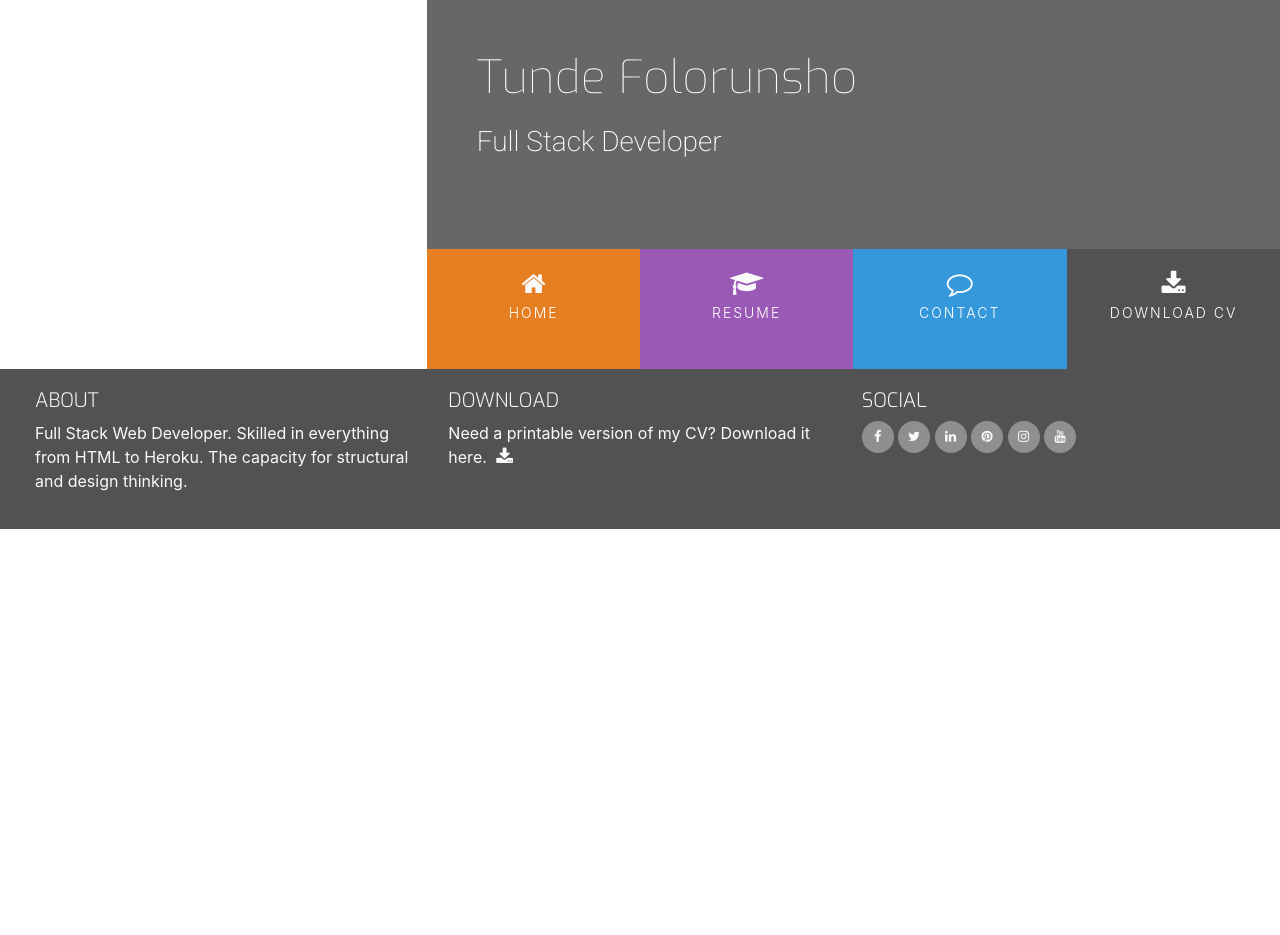
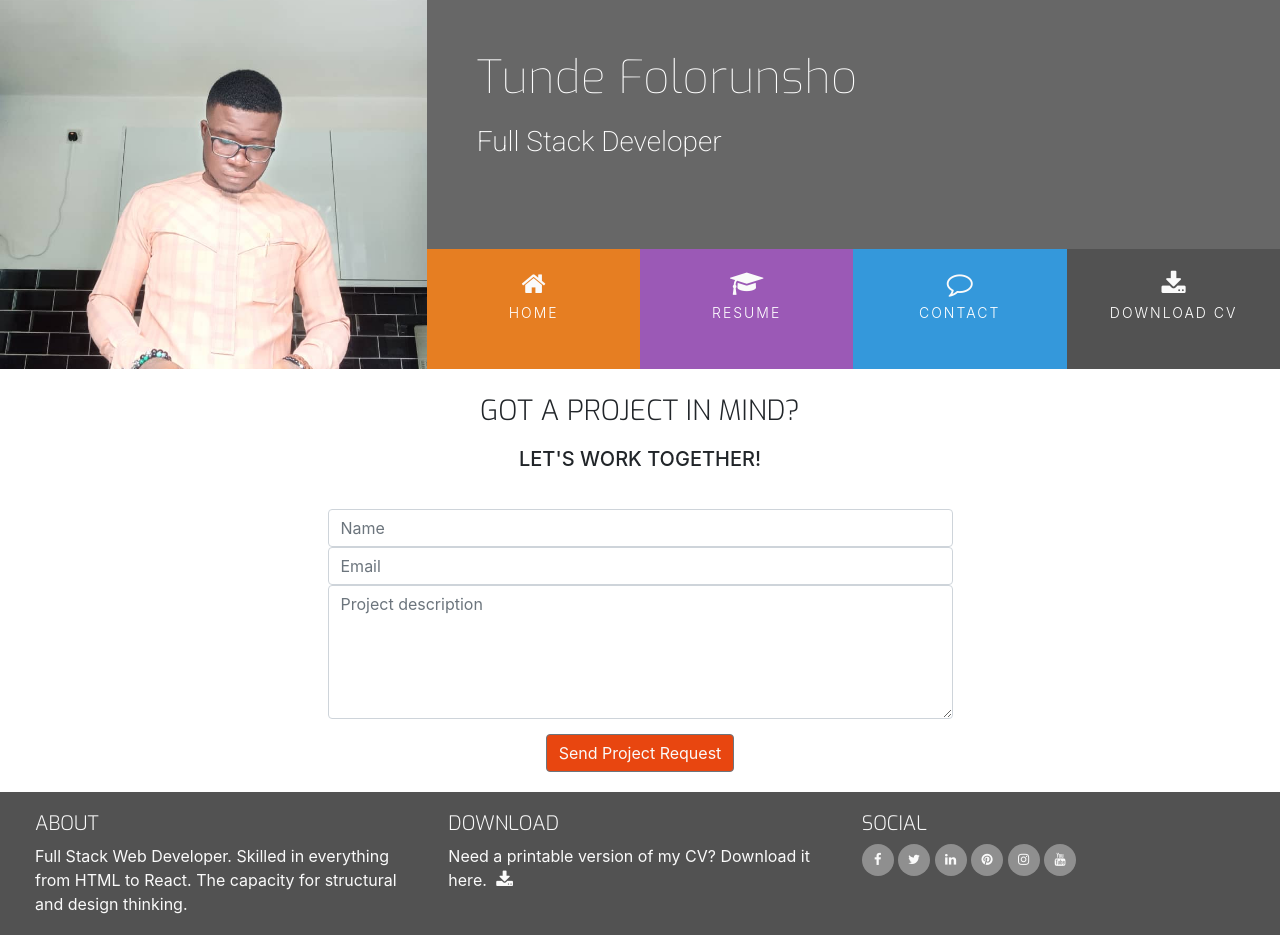
Before and after one commit to Iperfertun/Personal-Resume, a plain HTML site: page contact.html in a window 1280 px wide. Before the commit the page ends 800 px from the top, so only its background shows below. Drawn offline with nearby package versions, Linux system fonts and the light colour scheme.

Commit message:
Create the contact file and the links

```diff
--- a/assets/css/style.css
+++ b/assets/css/style.css
@@ -1,6 +1,6 @@
 @import url('https://fonts.googleapis.com/css?family=Roboto:100,200,300,400,500,600,700|Exo:100,200,300,400,500,600,700');
 
-/*Colors*/
+/*--------------------------------------------Colors*/
 
 .bg-color-name-title {
     background-color: #676767;
@@ -38,7 +38,8 @@
     background-color: #525252;
 }
 
-/*Special paddings*/
+/* ----------------------------------------Special paddings/margins/text */
+
 h1,
 h2,
 h3,
@@ -78,7 +79,7 @@ h4 {
     margin-bottom: 40px;
 }
 
-/*Heading*/
+/*--------------------------------------------Heading*/
 
 header {
     margin: 0;
@@ -89,7 +90,7 @@ header {
 }
 
 .logo {
-    background: url("../images/rosie.jpg");
+    background: url("../images/images-profle.jpeg");
     background-position: center;
     background-repeat: no-repeat;
     background-size: cover;
@@ -164,14 +165,14 @@ header {
     letter-spacing: 2px;
 }
 
-/*Hover.css*/
+/*--------------------------------------------Hover.css*/
 
 .hvr-sweep-to-bottom:before {
     background: rgba(0, 0, 0, 0.2);
     height: 120px;
 }
 
-/* Footer */
+/* ----------------------------------------Footer */
 
 footer {
     background-color: #525252;
@@ -223,7 +224,7 @@ footer {
     padding: 20px;
 }
 
-/* Three Reasons */
+/* ----------------------------------------Three Reasons */
 
 .three-reasons-icon {
     font-size: 26px;
@@ -234,7 +235,7 @@ footer {
     margin-bottom: 15px;
 }
 
-/*Personal Info */
+/* ----------------------------------------Personal Info */
 
 .personal-info-item {
     margin-bottom: 20px;
@@ -269,7 +270,7 @@ footer {
     width: 60%;
 }
 
-/*Skills */
+/* ----------------------------------------Skills */
 
 .progress {
     position: relative;
@@ -290,7 +291,7 @@ footer {
     margin: 40px 20px;
 }
 
-/*Work History */
+/* ----------------------------------------Work History */
 
 .history-heading {
     color: #fafafa;
@@ -338,7 +339,7 @@ footer {
     margin-bottom: 30px;
 }
 
-/*Contact Form */
+/* ----------------------------------------Contact Form */
 
 .contact-heading {
     font-family: "Exo", sans-serif;
@@ -360,7 +361,7 @@ button[type="submit"] {
     background-color: #e84610;
 }
 
-/*Media Queries */
+/* ----------------------------------------Media Queries */
 
 @media(min-width: 992px) {
     .center-form {
--- a/contact.html
+++ b/contact.html
@@ -25,16 +25,16 @@
                     <div class="col">
                         <ul id="nav" class="list-inline menucontainer">
                             <li class="col-6 col-sm-3 list-inline-item ui-menu-color-home menuitem">
-                                <a href="#" class="hvr-sweep-to-bottom"><i class="fa fa-home" aria-hidden="true"></i><span>Home</span></a>
+                                <a href="index.html" class="hvr-sweep-to-bottom"><i class="fa fa-home" aria-hidden="true"></i><span>Home</span></a>
                             </li>
                             <li class="col-6 col-sm-3 list-inline-item ui-menu-color-resume menuitem">
-                                <a href="#" class="hvr-sweep-to-bottom"><i class="fa fa-graduation-cap" aria-hidden="true"></i><span>Resume</span></a>
+                                <a href="resume.html" class="hvr-sweep-to-bottom"><i class="fa fa-graduation-cap" aria-hidden="true"></i><span>Resume</span></a>
                             </li>
                             <li class="col-6 col-sm-3 list-inline-item ui-menu-color-contact menuitem">
-                                <a href="#" class="hvr-sweep-to-bottom"><i class="fa fa-comment-o" aria-hidden="true"></i><span>Contact</span></a>
+                                <a href="contact.html" class="hvr-sweep-to-bottom"><i class="fa fa-comment-o" aria-hidden="true"></i><span>Contact</span></a>
                             </li>
                             <li class="col-6 col-sm-3 list-inline-item ui-menu-color-download menuitem">
-                                <a href="#" class="hvr-sweep-to-bottom"><i class="fa fa-download" aria-hidden="true"></i><span>Download CV</span></a>
+                                <a href="assets/cv/sample-cv.pdf" target="_blank" class="hvr-sweep-to-bottom"><i class="fa fa-download" aria-hidden="true"></i><span>Download CV</span></a>
                             </li>
                         </ul>
                     </div>
@@ -42,7 +42,27 @@
             </div>
         </div>
     </header>
-    <section>
+    <section class="container-fluid">
+        <div class="row bg-color-contact">
+            <div class="col">
+                <h3 class="contact-heading uppercase text-center">Got a project in mind?</h3>
+                <h5 class="uppercase text-center">Let's work together!</h5>
+
+                <div class="center-form">
+                    <form>
+                        <input type="text" name="name" id="fullname" class="form-control" placeholder="Name" required />
+                        <input type="email" name="email" id="emailaddress" class="form-control" placeholder="Email" required />
+                        <textarea rows="5" name="projectsummary" id="projectsummary" class="form-control" placeholder="Project description" required></textarea>
+                        <div class="form-row text-center">
+                            <div class="col">
+                                <button type="submit" class="btn btn-secondary">Send Project Request</button>
+                            </div>
+                        </div>
+                    </form>
+                </div>
+
+            </div>
+        </div>
 
     </section>
     <footer class="container-fluid">
@@ -50,7 +70,7 @@
             <div class="col-sm-4">
                 <h5 class="uppercase general-sub">About</h5>
                 <p class="inline-block">
-                    Full Stack Web Developer. Skilled in everything from HTML to Heroku. The capacity for structural and design thinking.
+                    Full Stack Web Developer. Skilled in everything from HTML to React. The capacity for structural and design thinking.
                 </p>
             </div>
             <div class="col-sm-4">
```
Also changed, not shown: index.html (+5 -5 lines), resume.html (+1 -1 lines), assets/images/runner1.webp (deleted).
